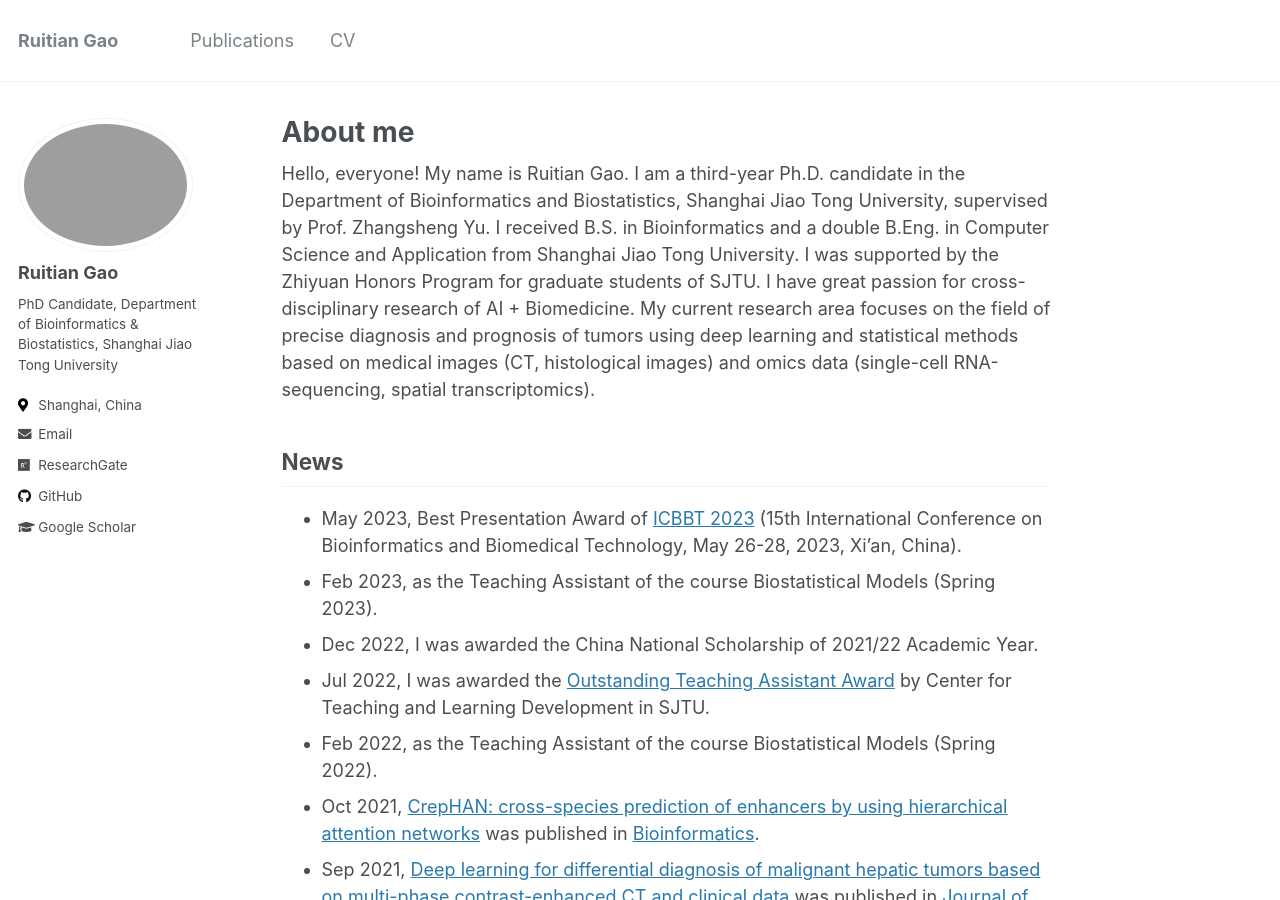
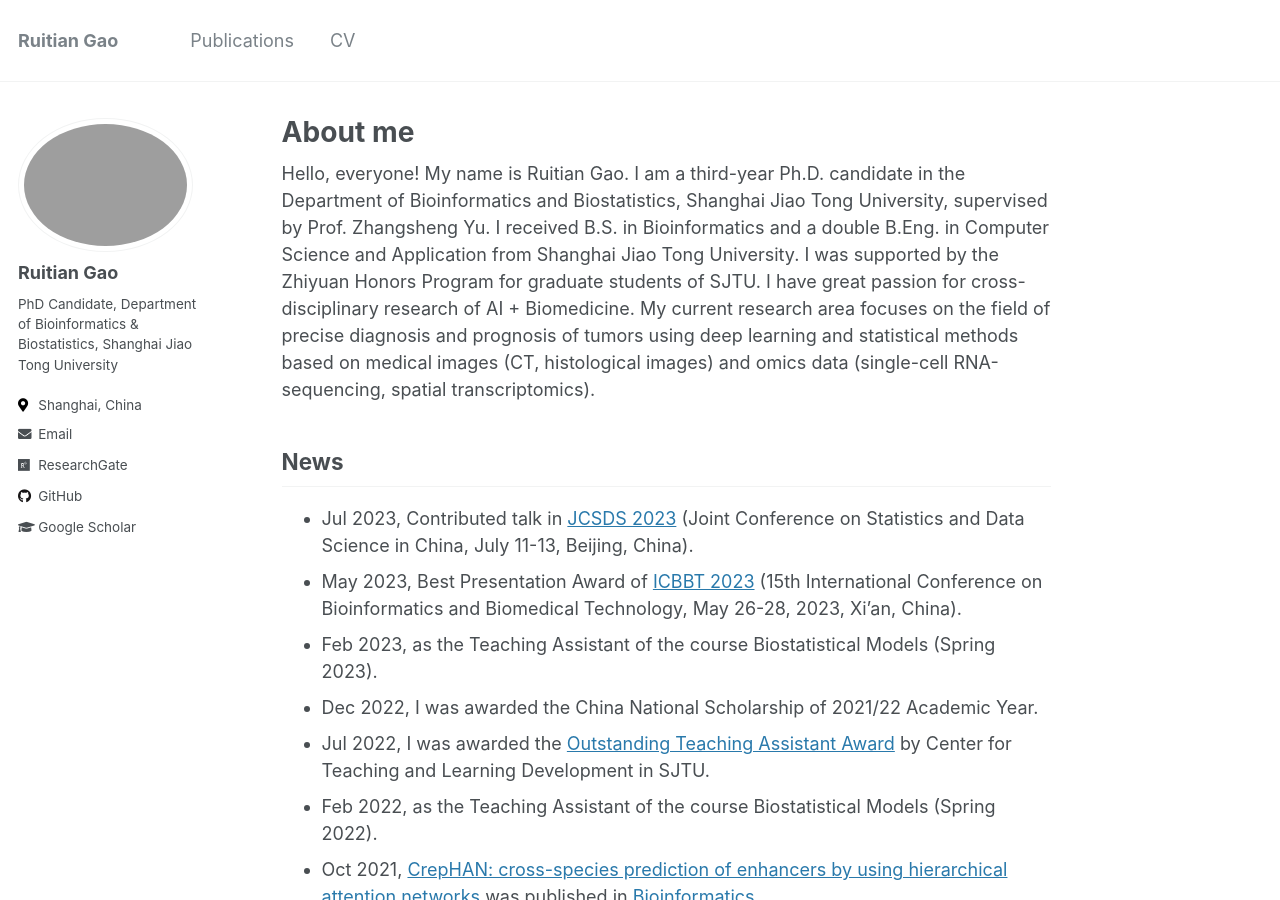
Before and after one commit to ruitian-olivia/ruitian-olivia.github.io, a Jekyll site: the page built from _pages/about.md, in a window 1280 px wide and 900 px high. Built offline with Jekyll 4.4.1, drawn with Linux system fonts in a browser that asks for light colours.

Commit message:
Update about.md

```diff
--- a/_pages/about.md
+++ b/_pages/about.md
@@ -11,6 +11,7 @@ redirect_from:
 Hello, everyone! My name is Ruitian Gao. I am a third-year Ph.D. candidate in the Department of Bioinformatics and Biostatistics, Shanghai Jiao Tong University, supervised by Prof. Zhangsheng Yu. I received B.S. in Bioinformatics and a double B.Eng. in Computer Science and Application from Shanghai Jiao Tong University. I was supported by the Zhiyuan Honors Program for graduate students of SJTU. I have great passion for cross-disciplinary research of AI + Biomedicine. My current research area focuses on the field of precise diagnosis and prognosis of tumors using deep learning  and statistical methods based on medical images (CT, histological images) and omics data (single-cell RNA-sequencing, spatial transcriptomics).
 
 ## News
+- Jul 2023, Contributed talk in [JCSDS 2023](https://jcsds2023.pku.edu.cn/) (Joint Conference on Statistics and Data Science in China, July 11-13, Beijing, China).
 - May 2023, Best Presentation Award of [ICBBT 2023](http://www.icbbt.org/index.htm) (15th International Conference on Bioinformatics and Biomedical Technology, May 26-28, 2023, Xi'an, China).
 - Feb 2023, as the Teaching Assistant of the course Biostatistical Models (Spring 2023).
 - Dec 2022, I was awarded the China National Scholarship of 2021/22 Academic Year.
```
